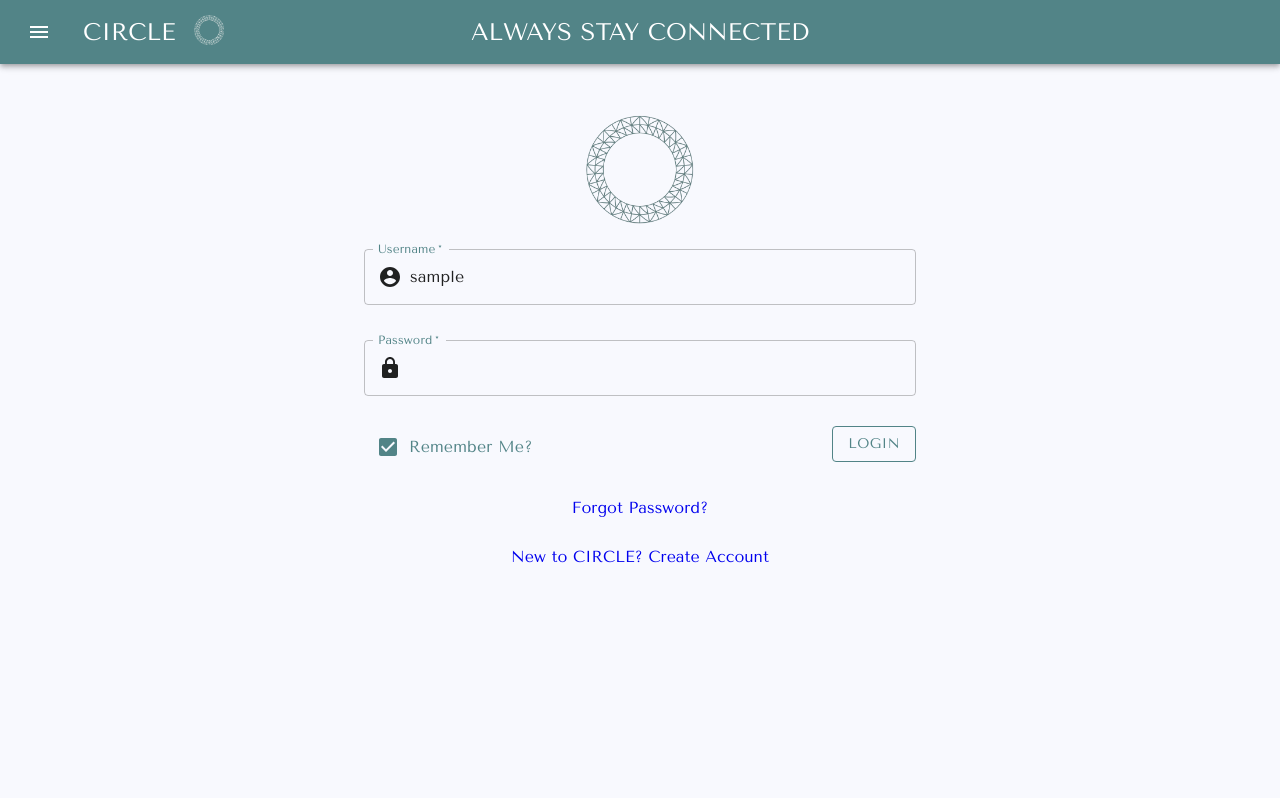
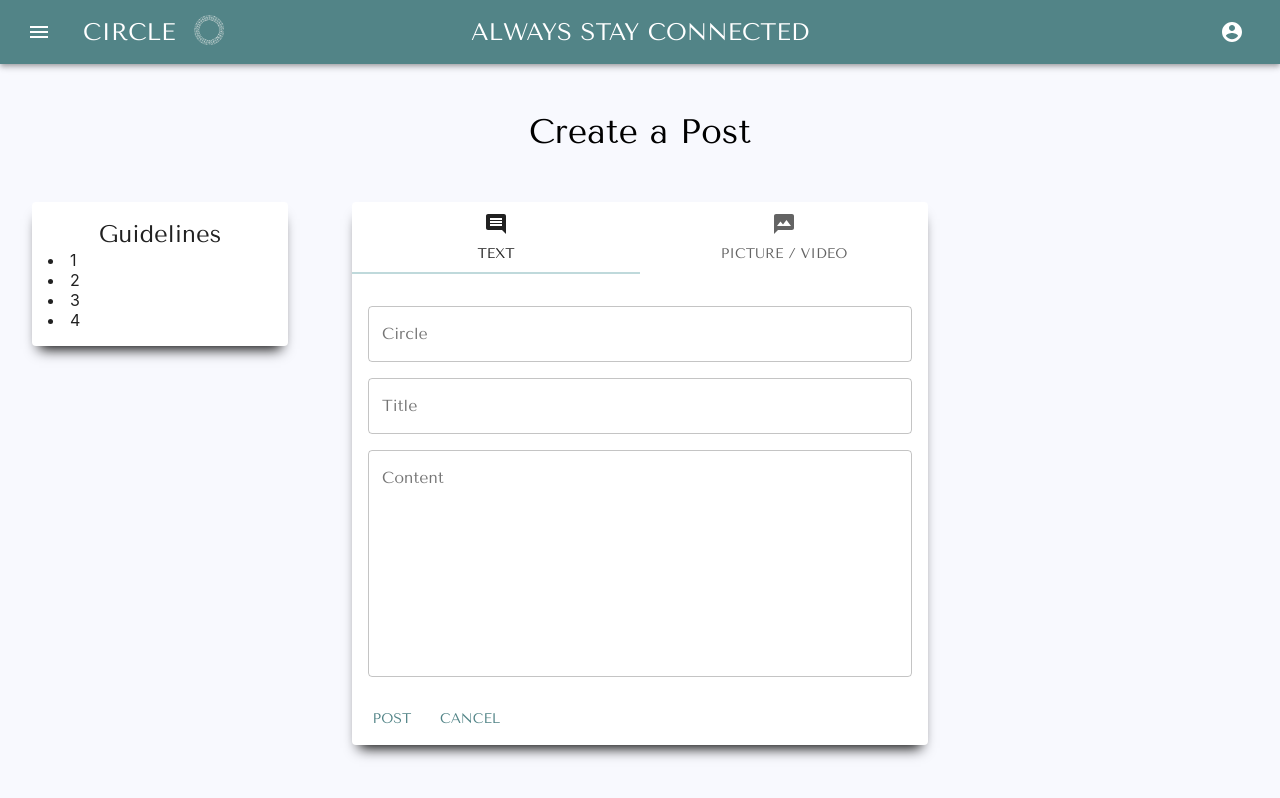
Before and after one commit to Chen2886/Circle-Front, a React (Create React App) app: page /createPost in a window 1280 px wide. Before the commit this address led to /login. Built offline with nearby package versions, Linux system fonts and the light colour scheme; sample sign-in values are in the browser's storage.

Commit message:
Cleaned up code

```diff
--- a/src/App.js
+++ b/src/App.js
@@ -347,7 +347,7 @@ export default function App() {
           <Route
             exact
             path='/createPost'
-            component={() => <CreatePost setShowSearchField={setShowSearchField} setShowLoginButton={setShowLoginButton} currentUser={currentUser} />}
+            component={() => <CreatePost setShowSearchField={setShowSearchField} setShowLoginButton={setShowLoginButton} />}
           />
           <Route
             exact
@@ -357,7 +357,7 @@ export default function App() {
           <Route
             exact
             path='/profile/:requestedUser'
-            component={() => <Profile setShowSearchField={setShowSearchField} setShowLoginButton={setShowLoginButton} currentUser={currentUser} />}
+            component={() => <Profile setShowSearchField={setShowSearchField} setShowLoginButton={setShowLoginButton} />}
           />
           <Route
             exact
--- a/src/CreatePost.js
+++ b/src/CreatePost.js
@@ -4,6 +4,8 @@ import CommentIcon from '@material-ui/icons/Comment';
 import { useHistory } from 'react-router-dom';
 import { makeStyles } from '@material-ui/core/styles';
 import MmsIcon from '@material-ui/icons/Mms';
+import Alert from './Alert.js';
+import axios from 'axios';
 import { useDropzone } from 'react-dropzone';
 import {
   Typography,
@@ -15,11 +17,9 @@ import {
   CardActions,
   Button,
   Grid,
-  Dialog,
-  DialogActions,
-  DialogTitle,
-  DialogContent,
   Backdrop,
+  CircularProgress,
+  Snackbar,
 } from '@material-ui/core';
 
 const useStyles = makeStyles((theme) => ({
@@ -80,11 +80,31 @@ export default function CreatePost(props) {
   const [openPreview, setOpenPreview] = React.useState(false);
   const [imgSrc, setImgSrc] = React.useState();
 
-  //
+  // text post hook
+  const [textCircle, setTextCircle] = React.useState('');
+  const [textTitle, setTextTitle] = React.useState('');
+  const [textContent, setTextContent] = React.useState('');
+  const [missingRequired, setMissingRequired] = React.useState(false);
+  const [loading, setLoading] = React.useState(false);
+  const [alertOpen, setAlertOpen] = React.useState(false);
+  const [alertMessage, setAlertMessage] = React.useState('');
+  const handleCancel = () => history.push('/');
+
+  const handleClickOpenPreview = () => setOpenPreview(true);
+  const handleClosePreview = () => setOpenPreview(false);
+  const handleTextCircleChange = (e) => setTextCircle(e.target.value);
+  const handleTextTitleChange = (e) => setTextTitle(e.target.value);
+  const handleTextContentChange = (e) => setTextContent(e.target.value);
+  const handleAlertClose = (event, reason) => {
+    if (reason === 'clickaway') return;
+    setAlertOpen(false);
+  };
+
   const onDrop = useCallback((acceptedFiles) => {
     setUploadedFiles([]);
     acceptedFiles.forEach((file) => {
       const reader = new FileReader();
+      // TODO: err handle
       reader.onabort = () => console.log('file reading was aborted');
       reader.onerror = () => console.log('file reading has failed');
       reader.onloadend = () => setUploadedFiles((current) => [...current, reader.result]);
@@ -92,23 +112,53 @@ export default function CreatePost(props) {
     });
   }, []);
 
-  const { acceptedFiles, getRootProps, getInputProps } = useDropzone({ accept: 'image/*', onDrop });
+  const { getRootProps, getInputProps } = useDropzone({ accept: 'image/*', onDrop });
 
   useEffect(() => {
     function setAppBar() {
       props.setShowSearchField(false);
       props.setShowLoginButton(true);
     }
-    if (props.currentUser === null || props.currentUser === undefined || props.currentUser === '') history.push('/login');
+    var currentUser = localStorage.getItem('user');
+    if (currentUser === null || currentUser === undefined || currentUser === '') history.push('/login');
     setAppBar();
   }, [props]);
 
-  const handleCancel = () => {
+  const handlePost = () => {
+    // TODO
     history.push('/');
   };
 
-  const handlePost = () => {
-    history.push('/');
+  const handlePostText = async () => {
+    // if any fields are empty
+    if (textCircle === '' || textContent === '' || textTitle === '') {
+      setMissingRequired(true);
+      return;
+    }
+    var data = {
+      author: localStorage.getItem('user'),
+      title: textTitle,
+      text: textContent,
+      topic: textCircle,
+    };
+    var headers = {
+      'Access-Control-Allow-Origin': '*',
+      'Content-Type': 'application/json',
+    };
+
+    // show loading
+    setLoading(true);
+
+    try {
+      await axios.post('https://cs307circle-production.herokuapp.com/api/createPost', data, headers);
+      setLoading(false);
+      history.push('/');
+    } catch (err) {
+      setAlertOpen(true);
+      setAlertMessage(err.response === null ? 'Error, please try again later' : err.response.data);
+      setLoading(false);
+      return;
+    }
   };
 
   const handleChange = (event, newTab) => {
@@ -137,13 +187,19 @@ export default function CreatePost(props) {
     </Grid>
   );
 
-  const handleClickOpenPreview = () => setOpenPreview(true);
-  const handleClosePreview = () => setOpenPreview(false);
   return (
     <>
       <Backdrop open={openPreview} onClick={handleClosePreview} className={classes.backdrop}>
         <img src={imgSrc} className={classes.previewImg} />
       </Backdrop>
+      <Backdrop className={classes.backdrop} open={loading} onClick={() => setLoading(false)}>
+        <CircularProgress color='inherit' />
+      </Backdrop>
+      <Snackbar open={alertOpen} autoHideDuration={6000} onClose={handleAlertClose} anchorOrigin={{ vertical: 'top', horizontal: 'center' }}>
+        <Alert onClose={handleAlertClose} severity='error'>
+          {alertMessage}
+        </Alert>
+      </Snackbar>
       <Typography variant='h4' align='center' className={classes.title}>
         Create a Post
       </Typography>
@@ -168,12 +224,38 @@ export default function CreatePost(props) {
             {tab === 0 && (
               <>
                 <CardContent>
-                  <TextField label='Circle' variant='outlined' fullWidth className={classes.textField} />
-                  <TextField label='Title' variant='outlined' fullWidth className={classes.textField} />
-                  <TextField label='Content' multiline fullWidth rows={10} variant='outlined' className={classes.textField} />
+                  <TextField
+                    label='Circle'
+                    variant='outlined'
+                    fullWidth
+                    className={classes.textField}
+                    onChange={handleTextCircleChange}
+                    value={textCircle}
+                    error={missingRequired && textCircle === ''}
+                  />
+                  <TextField
+                    label='Title'
+                    variant='outlined'
+                    fullWidth
+                    className={classes.textField}
+                    onChange={handleTextTitleChange}
+                    value={textTitle}
+                    error={missingRequired && textTitle === ''}
+                  />
+                  <TextField
+                    label='Content'
+                    multiline
+                    fullWidth
+                    rows={10}
+                    variant='outlined'
+                    className={classes.textField}
+                    onChange={handleTextContentChange}
+                    text={textContent}
+                    error={missingRequired && textContent === ''}
+                  />
                 </CardContent>
                 <CardActions>
-                  <Button color='primary' onClick={handlePost}>
+                  <Button color='primary' onClick={handlePostText}>
                     Post
                   </Button>
                   <Button color='primary' onClick={handleCancel}>
--- a/src/Login.js
+++ b/src/Login.js
@@ -148,6 +148,8 @@ export default function Login(props) {
   const usernameChanged = (e) => setUsername(e.target.value);
   const changeRememberMe = (e) => setRememberMe(e.target.checked);
 
+  if (props.currentUser !== null && props.currentUser !== '') history.push('/');
+
   useEffect(() => {
     function setAppBar() {
       props.setShowSearchField(false);
--- a/src/Profile.js
+++ b/src/Profile.js
@@ -132,7 +132,7 @@ export default function Profile(props) {
   // Hooks
   const history = useHistory();
   const classes = useStyles();
-  const currentUser = props.currentUser;
+  const currentUser = localStorage.getItem('user');
   let { requestedUser } = useParams();
   const [bio, setBio] = React.useState('');
   const [lastUpdatedBio, setLastUpdatedBio] = React.useState('');
--- a/src/Timeline.js
+++ b/src/Timeline.js
@@ -44,7 +44,7 @@ export default function Timeline(props) {
     }
     axios
       .get(
-        'https://cs307circle-staging.herokuapp.com/api/listPost',
+        'https://cs307circle-production.herokuapp.com/api/listPost',
         {
           params: data,
         },
@@ -94,6 +94,7 @@ export default function Timeline(props) {
       .catch(function (err) {
         setAlertOpen(true);
         setAlertMessage(err.response === null ? 'Error, please try again later' : err.response.data);
+        setHasMore(false);
       });
   };
 
```
